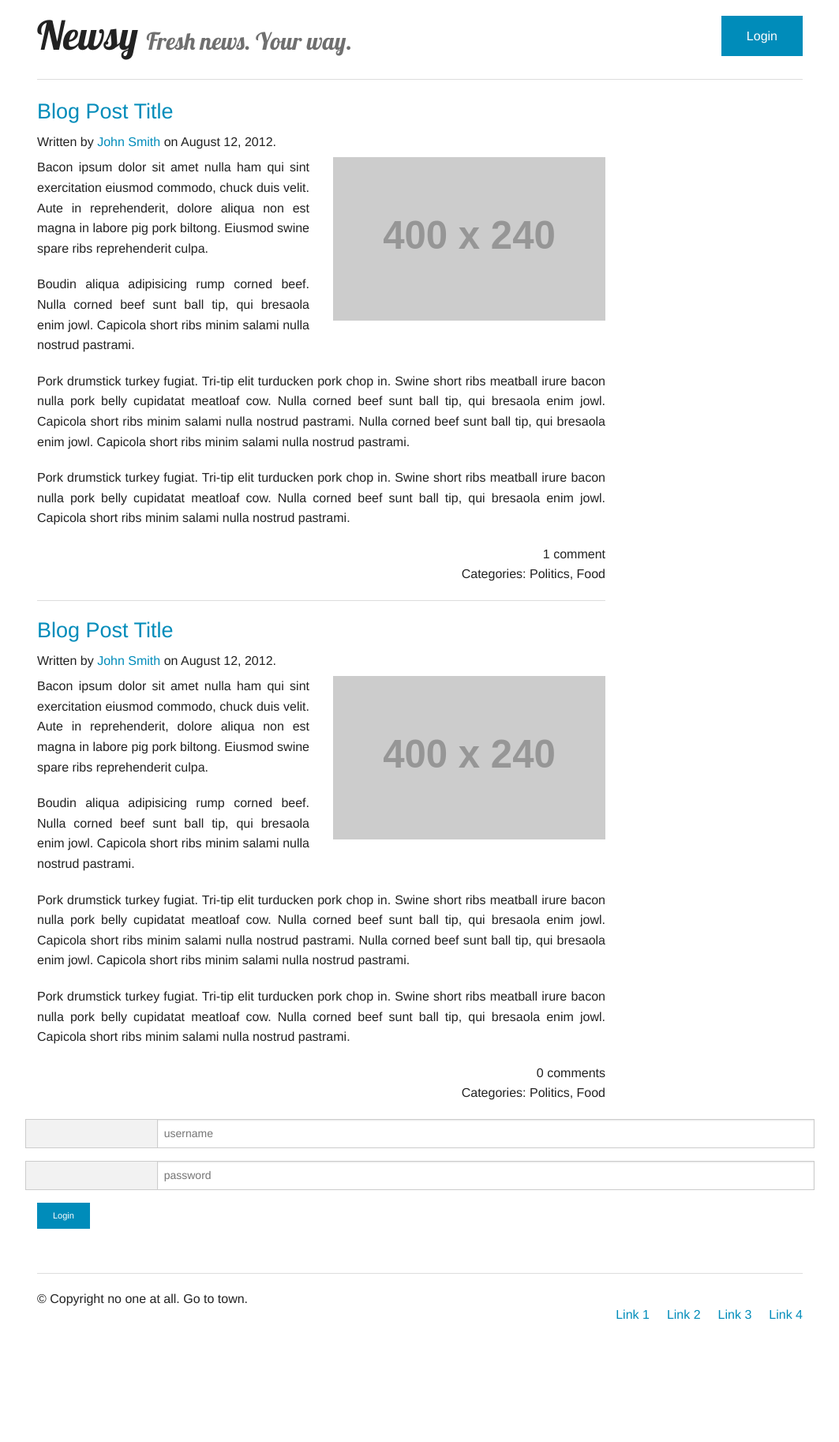
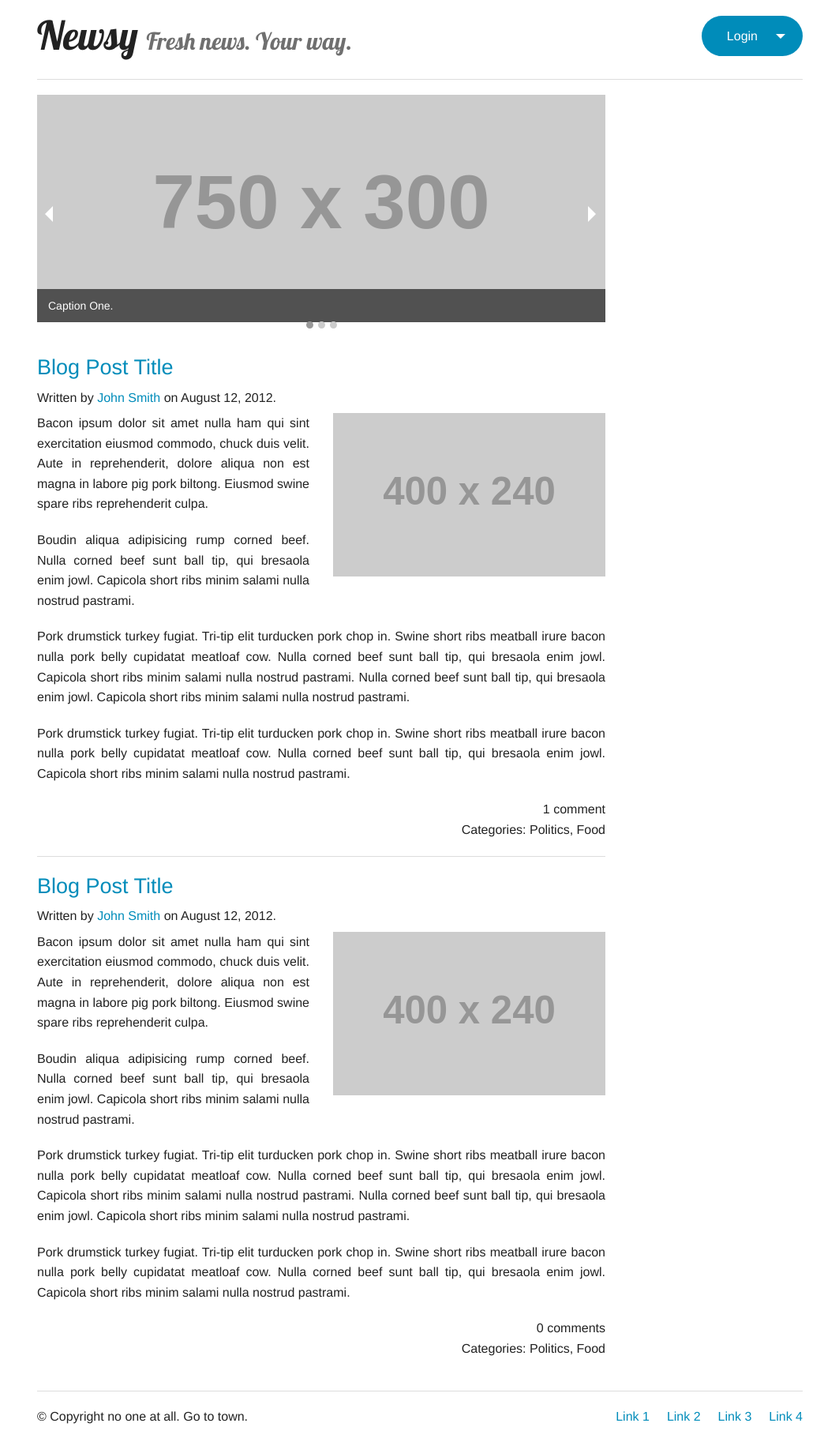
Before and after one commit to tiagoc/Newsy, a PHP site: page /pages/news.php in a window 1280 px wide. Shown: the whole page at 79% size, without its empty margins (108-1171 px from the left). Before the commit the page ends 1671 px from the top, so only its background shows below. Run offline with PHP 8.4, Linux system fonts and the light colour scheme; grey boxes labelled with a size stand in for pictures from a placeholder-image service; some libraries are stand-ins or nearby versions.

Commit message:
Added slider
- Added a slider for news highlights to the main page
- Minor code organization and indentention
- Changed the login button to a dropdown button (not working, check
javascript)

```diff
--- a/css/custom.css
+++ b/css/custom.css
@@ -9,8 +9,22 @@ h1 {
     font-family: 'Lobster', helvetica, arial;
     font-size: 50px;}
 
-li {
+.button-group{
     padding-top: 20px;}
 
 p {
     text-align:justify;}
+
+.highlights li{
+    %text-align: center;
+    %margin-top: 0px;
+    padding-top: 0px;}
+
+.orbit-bullets-container{
+    margin-top: -20px;}
+
+.orbit-slide-number{
+    visibility:hidden;}
+
+.orbit-timer{
+    visibility:hidden;}
--- a/pages/footer.php
+++ b/pages/footer.php
@@ -1,7 +1,7 @@
 <!-- Footer -->
 
 <footer class="row">
-    <div class="row collapse">
+ <!--   <div class="row collapse">
         <div class="small-12 columns">
             <form>
                 <div class="row">
@@ -33,7 +33,7 @@
             </form>
         </div>
     </div>
-
+-->
     <div class="large-12 columns">
         <hr />
         <div class="row">
@@ -51,12 +51,14 @@
         </div>
     </div>
 </footer>
+
 <script src="../js/jquery.min.js"></script>
-<script src="../js/templates/foundation.js"></script>
+<script src="../js/foundation.min.js"></script>
 <script>
     $(document).foundation();
     var doc = document.documentElement;
     doc.setAttribute('data-useragent', navigator.userAgent);
 </script>
+
 </body>
 </html>
--- a/pages/header.php
+++ b/pages/header.php
@@ -1,14 +1,13 @@
 <!doctype html>
 <!--[if IE 9]><html class="lt-ie10" lang="en" > <![endif]-->
 <html class="no-js" lang="en" data-useragent="Mozilla/5.0 (compatible; MSIE 10.0; Windows NT 6.2; Trident/6.0)">
+
     <head>
         <meta charset="utf-8" />
         <meta name="viewport" content="width=device-width, initial-scale=1.0" />
         <title>Newsy</title>
 
-
         <meta name="description" content="Documentation and reference library for ZURB Foundation. JavaScript, CSS, components, grid and more." />
-
         <meta name="author" content="ZURB, inc. ZURB network also includes zurb.com" />
         <meta name="copyright" content="ZURB, inc. Copyright (c) 2013" />
 
@@ -16,10 +15,16 @@
         <link rel="stylesheet" href="../css/foundation.min.css" />
         <link rel="stylesheet" href="../css/globalrules.css" />
         <link rel="stylesheet" href="../css/custom.css" />
-        <script src="../js/modernizr.min.js"></script>
+
+        <script src="../js/vendor/modernizr.js"></script>
+        <script src="../js/jquery.min.js"></script>
+        <script src="../js/foundation.min.js"></script>
+        <script src="../js/foundation/foundation.orbit.js"></script>
+        <script src="../js/foundation/foundation.dropdown.js"></script>
     </head>
+
+
     <body>
-
 
         <!-- Nav Bar -->
 
@@ -27,9 +32,17 @@
             <div class="large-12 columns">
                 <div class="nav-bar">
                     <ul class="button-group right">
-                        <li><a href="#" class="button">Login</a></li>
+
+                        <a href="#" data-dropdown="login" class="button radious round dropdown">Login</a><br>
+                        <ul id="login" data-dropdown-content class="f-dropdown">
+                          <li><a href="#"><input type="text" name="username" placeholder="username"/></a></li>
+                          <li><input type="text" name="username" placeholder="username"/></li>
+                          <li><a href="#">Yet another</a></li>
+                        </ul>
+
                     </ul>
                 </div>
+
                 <h1>Newsy <small>Fresh news. Your way.</small></h1>
                 <hr />
             </div>
--- a/pages/news.php
+++ b/pages/news.php
@@ -1,10 +1,38 @@
 <?php include 'header.php'; ?>
+
+
 <!-- Main Page Content and Sidebar -->
+
 
 <div class="row">
 
     <!-- Main Blog Content -->
+
     <div class="large-9 columns" role="content">
+
+
+        <ul class="highlights" data-orbit>
+          <li>
+            <img src="http://placehold.it/750x300&text=[img]" />
+            <div class="orbit-caption">
+              Caption One.
+            </div>
+          </li>
+          <li>
+            <img src="http://placehold.it/750x300&text=[img]" alt="slide 2" />
+            <div class="orbit-caption">
+              Caption Two.
+            </div>
+          </li>
+          <li>
+            <img src="http://placehold.it/750x300&text=[img]" alt="slide 3" />
+            <div class="orbit-caption">
+              Caption Three.
+            </div>
+          </li>
+        </ul>
+
+
 
         <article>
 
@@ -60,4 +88,6 @@
 </div>
 
 <!-- End Main Content and Sidebar -->
+
+
 <?php include 'footer.php'; ?>
```
